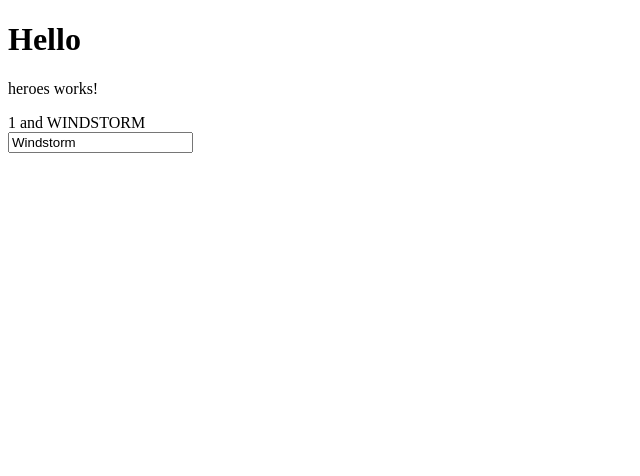
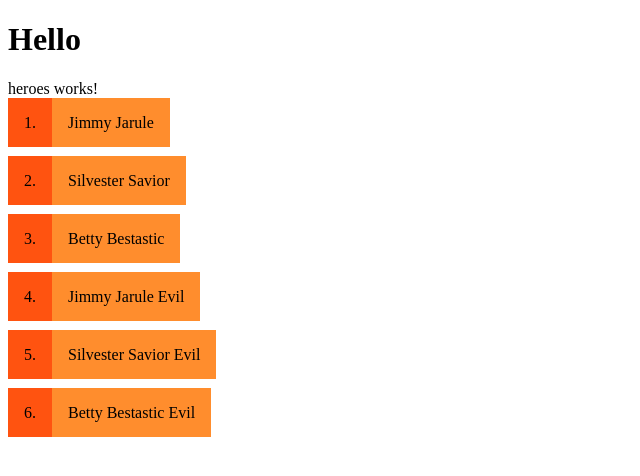
Before and after one commit to nielsdelestinne/angular-8-tour-of-heroes, an Angular app: page / in a window 1280 px wide. Shown: the top 476 px of the page, without its empty margins (0-640 px from the left). Built offline with nearby package versions, Linux system fonts and the light colour scheme.

Commit message:
2. Display a List

```diff
--- a/src/app/heroes/heroes.component.html
+++ b/src/app/heroes/heroes.component.html
@@ -1,6 +1,16 @@
 <p>heroes works!</p>
-{{hero.id}} and {{hero.name | uppercase}}
 
-<div>
-  <input [(ngModel)]="hero.name" placeholder="Your hero's name..."/>
+<div *ngIf="selectedHero">
+  {{selectedHero.id}} and {{selectedHero.name | uppercase}}
+
+  <div>
+    <input [(ngModel)]="selectedHero.name" placeholder="Your hero's name..."/>
+  </div>
 </div>
+
+<ul>
+  <li *ngFor="let singleHero of heroes"
+      (click)="onSelect(singleHero)">
+    <span class="list-id">{{singleHero.id}}.</span> <span class="list-label" [class.selected] = "singleHero === selectedHero">{{singleHero.name}}</span>
+  </li>
+</ul>
--- a/src/app/heroes/heroes.component.scss
+++ b/src/app/heroes/heroes.component.scss
@@ -0,0 +1,33 @@
+$color-orange: #ff8d2d;
+$color-dark-orange: #ff5310;
+$color-green: #d2ff6c;
+
+ul {
+  list-style-type: none;
+  padding-left: 0;
+}
+
+ul li {
+  padding-bottom: 2.5em;
+}
+
+ul li .selected {
+  background-color: $color-green;
+}
+
+ul li :hover {
+  background-color: $color-dark-orange;
+  cursor: pointer;
+}
+
+.list-id, .list-label {
+  padding: 1em;
+}
+
+.list-id {
+  background-color: $color-dark-orange;
+}
+
+.list-label {
+  background-color: $color-orange;
+}
--- a/src/app/heroes/heroes.component.ts
+++ b/src/app/heroes/heroes.component.ts
@@ -1,5 +1,6 @@
 import { Component, OnInit } from '@angular/core';
 import {Hero} from './hero.model';
+import {HEROES} from './heroes.mock';
 
 @Component({
   selector: 'app-heroes',
@@ -8,14 +9,16 @@ import {Hero} from './hero.model';
 })
 export class HeroesComponent implements OnInit {
 
-  hero: Hero = {
-    id: 1,
-    name: 'Windstorm'
-  };
+  selectedHero: Hero;
+
+  heroes: Hero[] = HEROES;
 
   constructor() { }
 
   ngOnInit() {
   }
 
+  onSelect(singleHero: Hero): void {
+    this.selectedHero = singleHero;
+  }
 }
--- /dev/null
+++ b/src/app/heroes/heroes.mock.ts
@@ -0,0 +1,10 @@
+import {Hero} from './hero.model';
+
+export const HEROES: Hero[] = [
+  {id: 1, name: 'Jimmy Jarule'},
+  {id: 2, name: 'Silvester Savior'},
+  {id: 3, name: 'Betty Bestastic'},
+  {id: 4, name: 'Jimmy Jarule Evil'},
+  {id: 5, name: 'Silvester Savior Evil'},
+  {id: 6, name: 'Betty Bestastic Evil'},
+];
```
